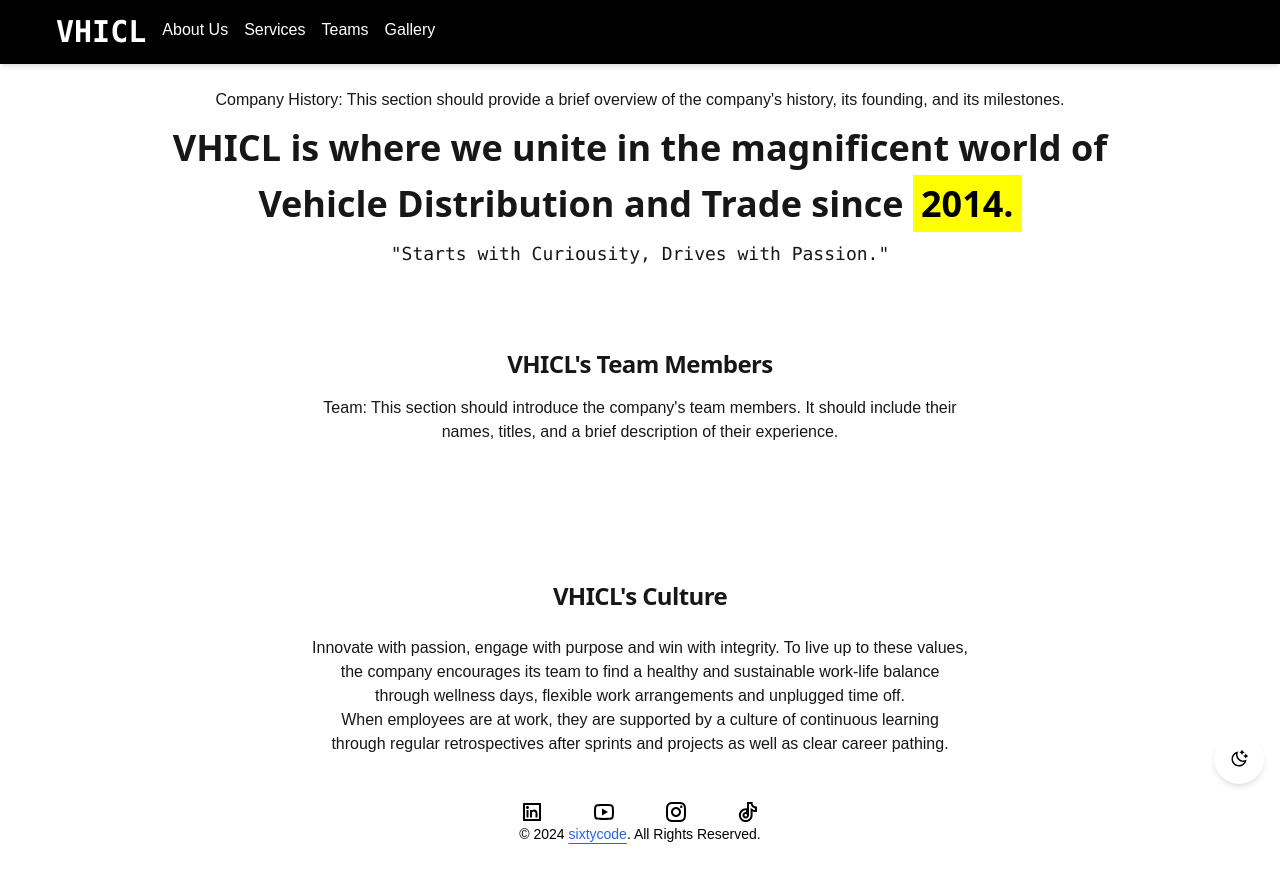
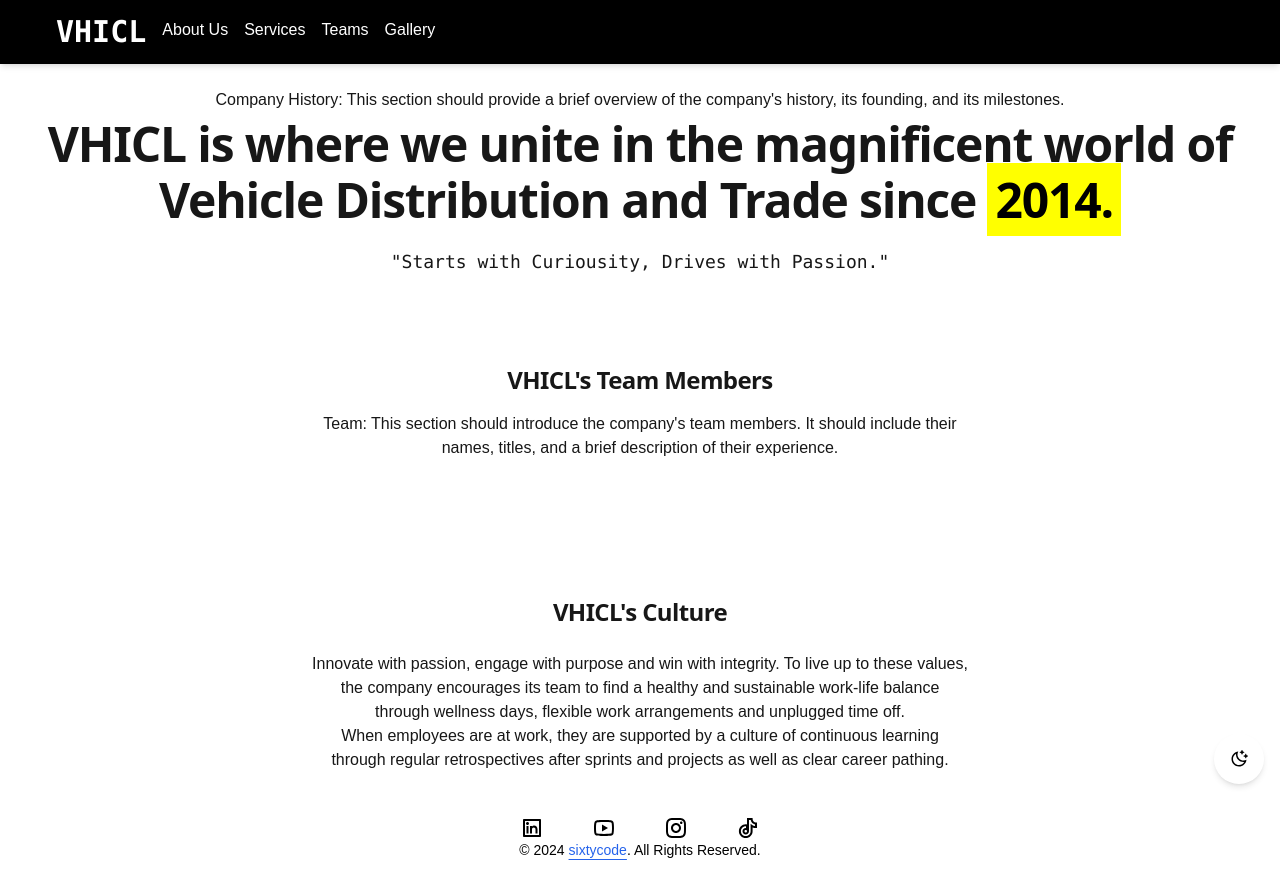
Before and after one commit to sixtycode/profilr, a Next.js app: page /about in a window 1280 px wide. Built offline with nearby package versions, Linux system fonts and the light colour scheme.

Commit message:
style: text margin

```diff
--- a/src/app/about/page.tsx
+++ b/src/app/about/page.tsx
@@ -14,14 +14,14 @@ export default function About() {
             Company History: This section should provide a brief overview of the
             company&apos;s history, its founding, and its milestones.
           </h1>
-          <p className="text-xl font-bold sm:text-4xl my-4 font-sans">
+          <p className="sm:text-5xl my-2 text-2xl tracking-tight font-sans font-extrabold">
             VHICL is where we unite in the magnificent world of
           </p>
-          <p className="text-xl font-bold sm:text-4xl my-4 font-sans">
+          <p className="sm:text-5xl my-2 text-2xl tracking-tight font-sans font-extrabold">
             Vehicle Distribution and Trade since{" "}
             <mark className="px-2 py-1">2014.</mark>
           </p>
-          <p className="my-4 text-lg font-mono">
+          <p className="my-6 text-lg font-mono">
             &quot;Starts with Curiousity, Drives with Passion.&quot;
           </p>
           <div className="py-8 px-4 mx-auto max-w-screen-xl lg:py-16 lg:px-6 ">
```
